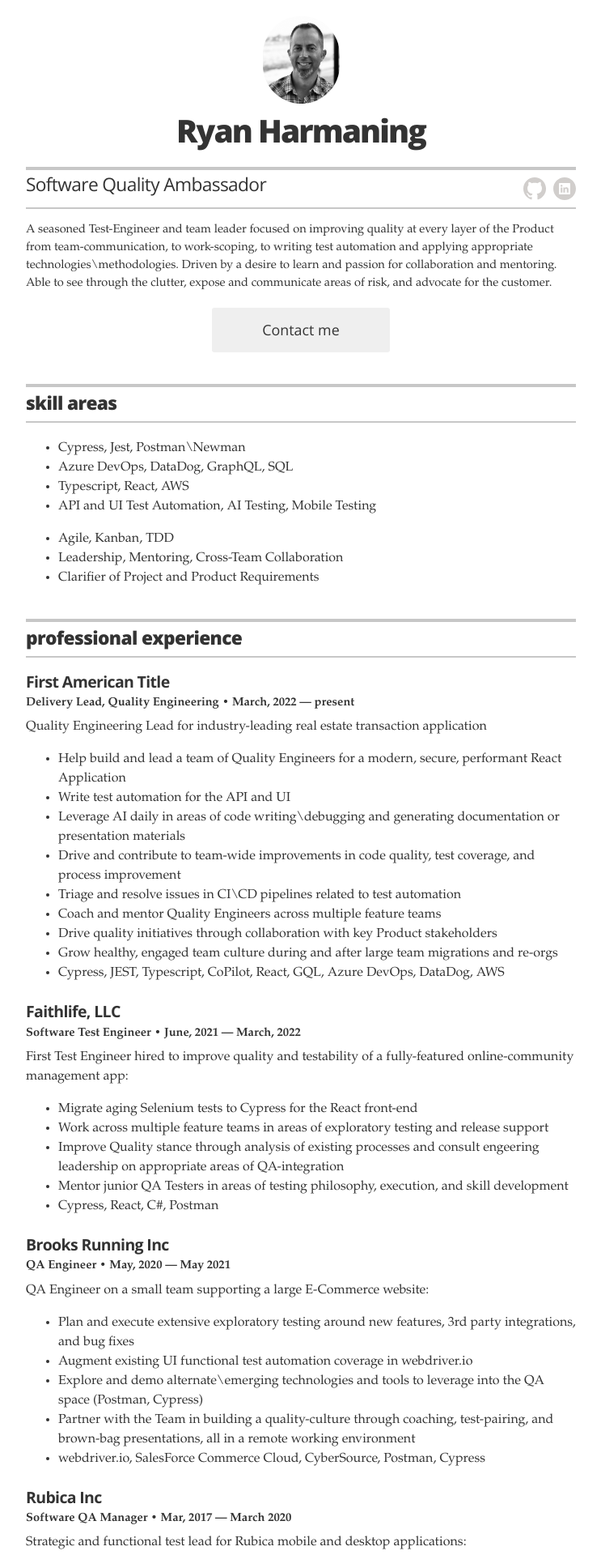
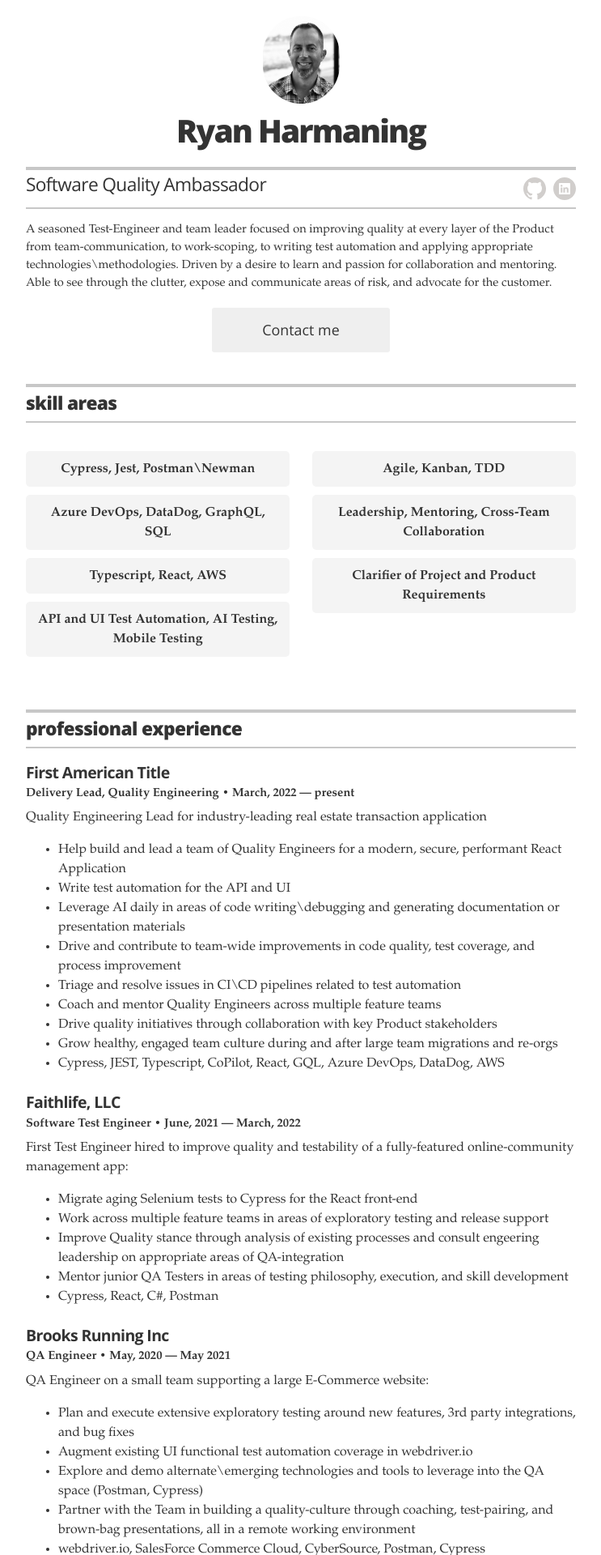
Before and after one commit to rharmaning/rharmaning.github.io, a Jekyll site: the page built from index.html, in a window 1280 px wide. Shown: the top 1920 px of the page at 81% size, without its empty margins (268-1011 px from the left). Built offline with Jekyll 4.4.1, drawn with Linux system fonts in a browser that asks for light colours.

Commit message:
Fixed Skill Areas styling by adding styles to _resume.scss

```diff
--- a/_sass/_resume.scss
+++ b/_sass/_resume.scss
@@ -176,3 +176,29 @@
     }
   }
 }
+
+/* Skill Areas Section Styling */
+#skills-container {
+  display: flex;
+  justify-content: space-between; /* Creates even spacing */
+  flex-wrap: wrap; /* Ensures proper wrapping on smaller screens */
+  gap: 20px;
+  max-width: 900px;
+  margin: 0 auto;
+}
+
+.skills-column {
+  width: 48%; /* Each column takes half of the container */
+  list-style: none; /* Remove bullet points */
+  padding: 0;
+}
+
+.skills-column li {
+  background: #f4f4f4; /* Light gray background */
+  padding: 10px 15px;
+  border-radius: 5px;
+  font-weight: bold;
+  font-size: 16px;
+  text-align: center;
+  margin-bottom: 10px; /* Adds spacing between items */
+}
```
Also changed, not shown: 1 other file.
